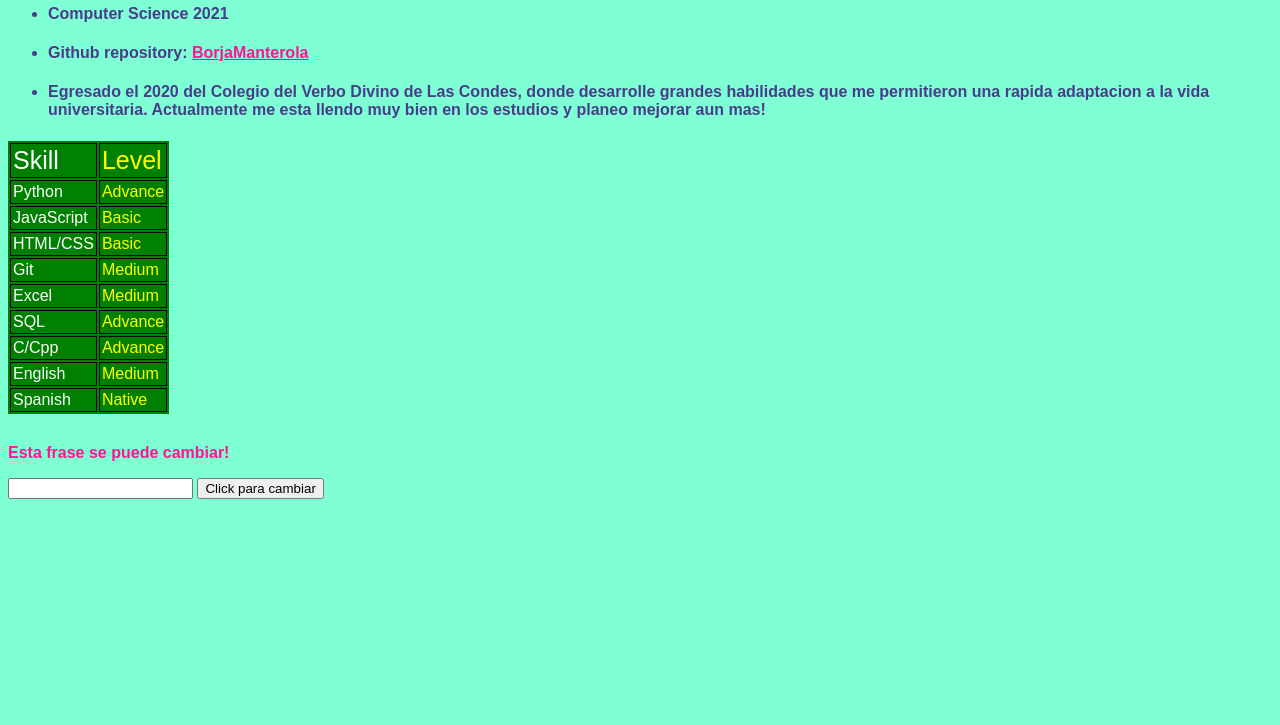
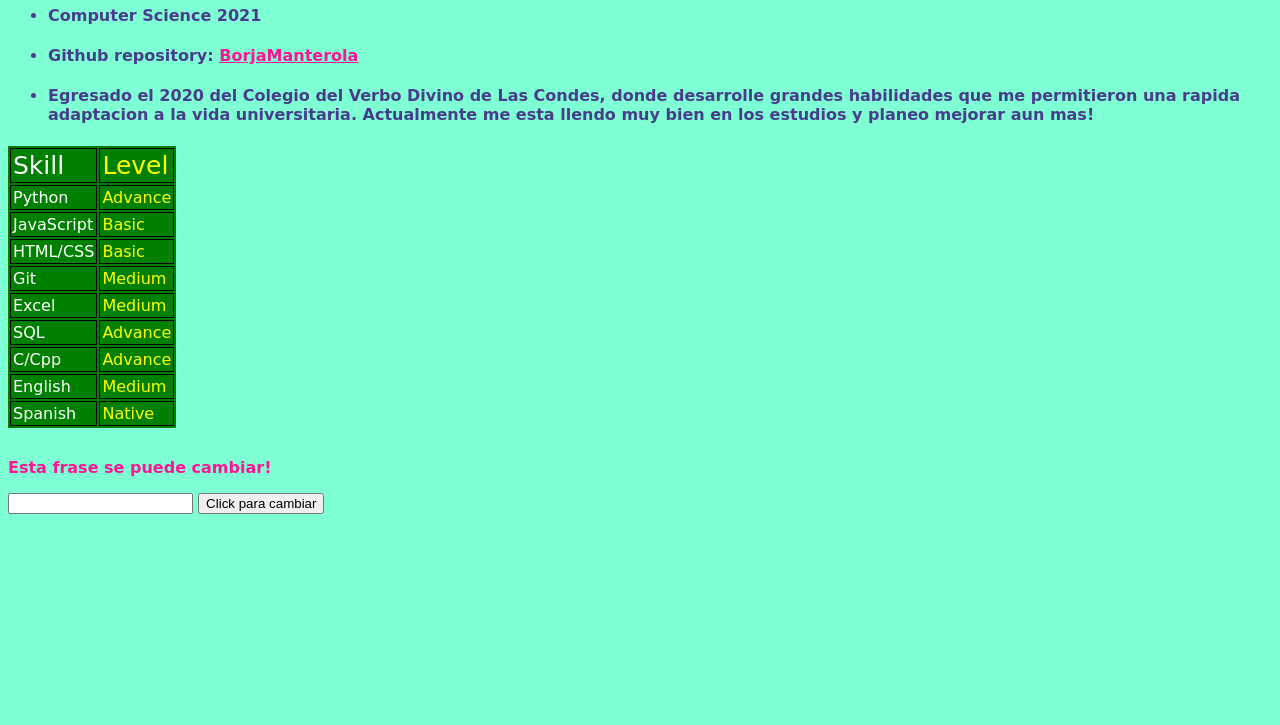
Before and after one commit to BorjaManterola/BorjaManterola.github.io, a plain HTML site: page index.html in a window 1280 px wide. Shown: the part 75-800 px from the top of the page. Drawn offline with Linux system fonts and the light colour scheme.

Commit message:
Terminado css

```diff
--- a/styles.css
+++ b/styles.css
@@ -1,5 +1,5 @@
 #cuerpo-PersonalPage {
-    font-family: Arial, Helvetica, sans-serif, Times, serif, sans-serif;
+    font-family: cursive, sans-serif;
     background-color: aquamarine;
 }
 #tabla-habilidades {
```
